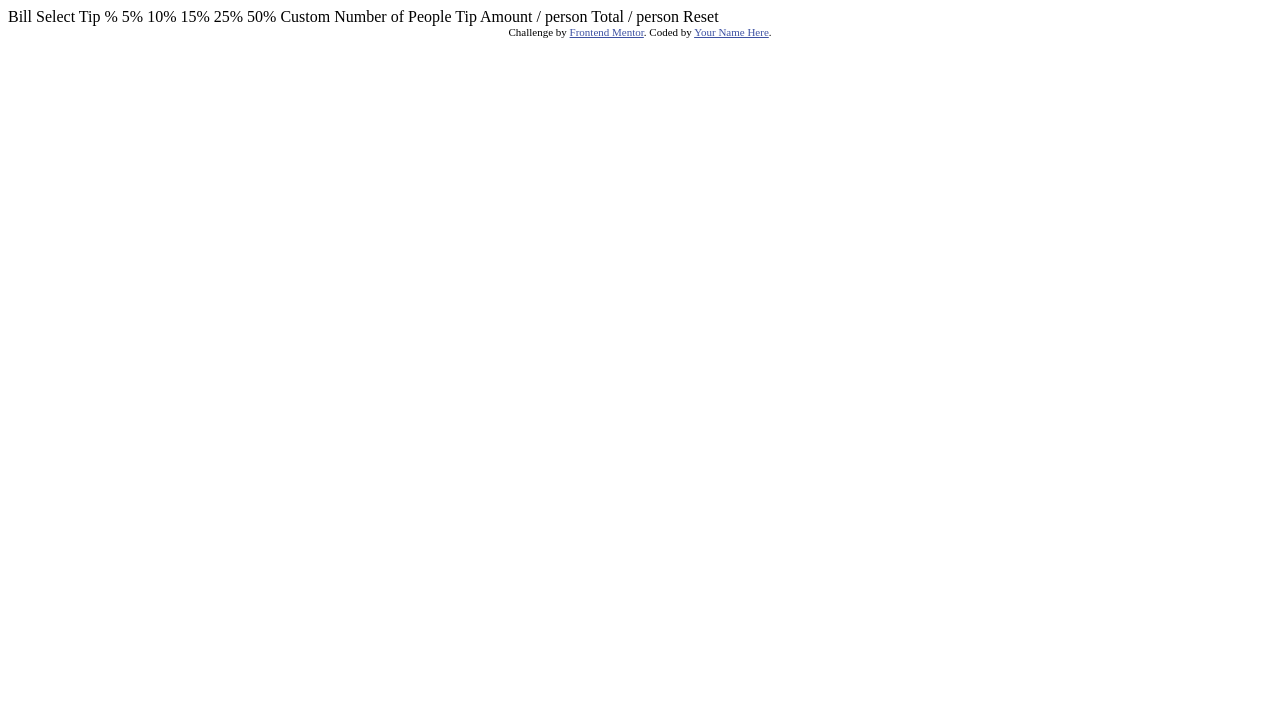
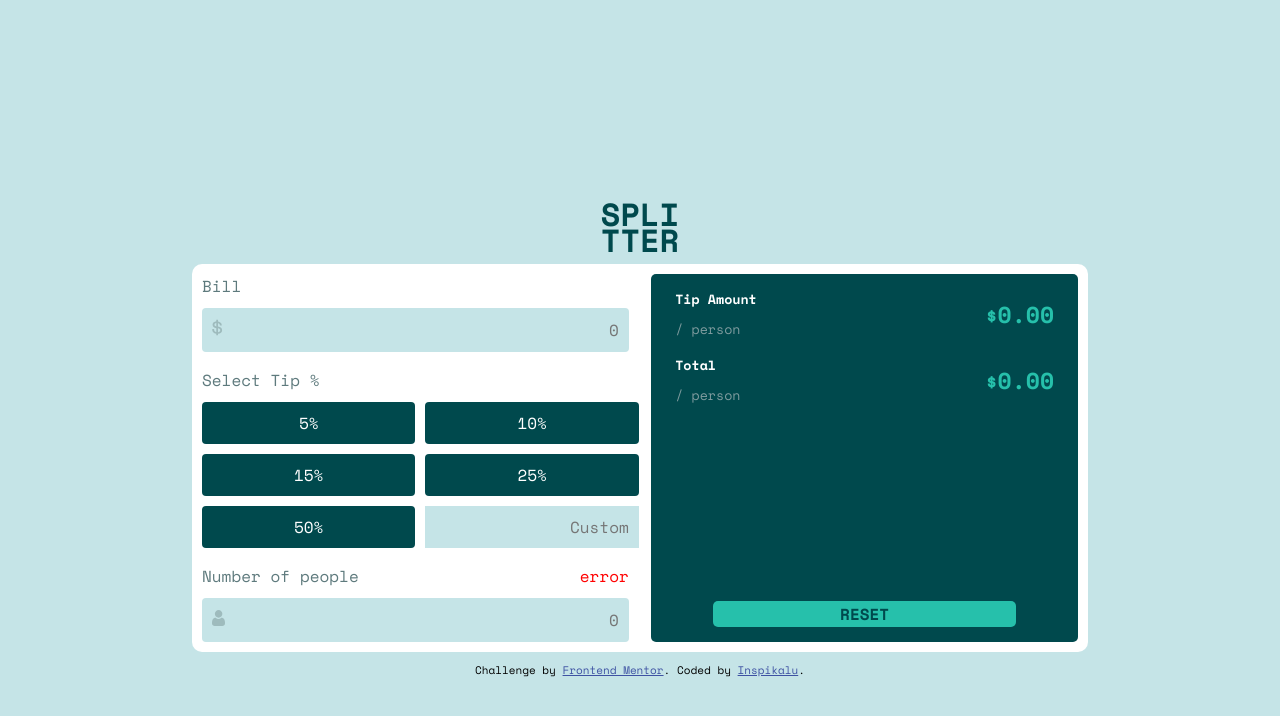
Before and after one commit to inspikalu/tipCalculator, a plain HTML site: page index.html in a window 1280 px wide. Drawn offline with nearby package versions, Linux system fonts and the light colour scheme.

Commit message:
finished with basic ui

```diff
--- a/index.html
+++ b/index.html
@@ -1,44 +1,90 @@
 <!DOCTYPE html>
 <html lang="en">
-<head>
-  <meta charset="UTF-8">
-  <meta name="viewport" content="width=device-width, initial-scale=1.0"> <!-- displays site properly based on user's device -->
+  <head>
+    <meta charset="UTF-8" />
+    <meta name="viewport" content="width=device-width, initial-scale=1.0" />
+    <!-- displays site properly based on user's device -->
 
-  <link rel="icon" type="image/png" sizes="32x32" href="./images/favicon-32x32.png">
+    <link
+      rel="icon"
+      type="image/png"
+      sizes="32x32"
+      href="./images/favicon-32x32.png"
+    />
+    <link rel="preconnect" href="https://fonts.googleapis.com" />
+    <link rel="preconnect" href="https://fonts.gstatic.com" crossorigin />
+    <link
+      href="https://fonts.googleapis.com/css2?family=Space+Mono:ital,wght@0,400;0,700;1,400;1,700&display=swap"
+      rel="stylesheet"
+    />
+    <link rel="stylesheet" href="./styles/main.css" />
 
-  <title>Frontend Mentor | Tip calculator app</title>
+    <title>Frontend Mentor | Tip calculator app</title>
+  </head>
+  <body>
+    <h1>SPLI<br />TTER</h1>
 
-  <!-- Feel free to remove these styles or customise in your own stylesheet 👍 -->
-  <style>
-    .attribution { font-size: 11px; text-align: center; }
-    .attribution a { color: hsl(228, 45%, 44%); }
-  </style>
-</head>
-<body>
+    <section class="card">
+      <section class="card__container-right">
+        <section class="bills">
+          <label for="bills"
+            >Bill <span class="error bills-error"></span
+          ></label>
+          <div class="billsDiv">
+            <span><img src="/images/icon-dollar.svg" alt="Dollar SVG" /></span>
+            <input type="text" id="bills" placeholder="0" />
+          </div>
+        </section>
 
-  Bill
+        <section class="selectTip">
+          <h2>Select Tip %</h2>
 
-  Select Tip %
-  5%
-  10%
-  15%
-  25%
-  50%
-  Custom
+          <button class='tipPercentButton' data-value="5">5%</button>
+          <button class='tipPercentButton' data-value="10">10%</button>
+          <button class='tipPercentButton' data-value="15">15%</button>
+          <button class='tipPercentButton' data-value="25">25%</button>
+          <button class='tipPercentButton' data-value="50">50%</button>
+          <input type="text" id="custom" placeholder="Custom" />
+        </section>
+        <section class="noOfPeopleContainer">
+          <label for="noOfPeople"
+            >Number of people
+            <span class="error noOfPeople-error">error</span></label
+          >
+          <div>
+            <span><img src="/images/icon-person.svg" alt="Person SVG" /></span>
+            <input type="text" id="noOfPeople" placeholder="0" />
+          </div>
+        </section>
+      </section>
 
-  Number of People
+      <section class="card__container-left">
+        <section class="tipAmount">
+          <h2>Tip Amount</h2>
+          <span>/ person</span>
+          <div>$<span class="amount">0.00</span></div>
+        </section>
 
-  Tip Amount
-  / person
+        <section class="total">
+          <h2>Total</h2>
+          <span>/ person</span>
+          <div>$<span class="total">0.00</span></div>
+        </section>
 
-  Total
-  / person
+        <button class="reset">RESET</button>
+      </section>
+    </section>
 
-  Reset
+    <section class="attribution">
+      Challenge by
+      <a
+        href="https://www.frontendmentor.io?ref=challenge"
+        target="_blank"
+        rel="noopener"
+        >Frontend Mentor</a
+      >. Coded by <a href="#">Inspikalu</a>.
+    </section>
 
-  <div class="attribution">
-    Challenge by <a href="https://www.frontendmentor.io?ref=challenge" target="_blank">Frontend Mentor</a>.
-    Coded by <a href="#">Your Name Here</a>.
-  </div>
-</body>
+    <script src="script.js"></script>
+  </body>
 </html>
--- /dev/null
+++ b/script.js
@@ -0,0 +1,37 @@
+// "use strict";
+
+const billsInput = document.querySelector("#bills");
+const billsDiv = document.querySelector(".billsDiv");
+const billsError = document.querySelector(".error.bills-error");
+
+const tipPercentButtons = document.querySelectorAll(".tipPercentButton");
+
+tipPercentButtons.forEach(function (item, index) {
+  item.addEventListener("click", () => {
+    console.log(item, index);
+    console.log(item.getAttribute("data-value"));
+  });
+});
+
+// billsInput.addEventListener("change", function (e) {
+//   console.log(e);
+// });
+billsError.style.fontSize = "smaller";
+billsInput.addEventListener("keyup", (e) => {
+  let value = e.target.value;
+  let convertedValue = Number(value);
+  console.log(typeof value, typeof convertedValue);
+  console.log(isNaN(convertedValue));
+
+  if (isNaN(convertedValue) || !typeof Number(value) === "number") {
+    console.log("Enter a valid number");
+    billsDiv.classList.add("divError");
+    billsError.innerHTML = "Enter a valid Number";
+    return "Not A Valid Number";
+  } else {
+    billsDiv.classList.remove("divError");
+    billsError.innerHTML = "";
+  }
+});
+
+// billsInput.
--- /dev/null
+++ b/styles/_config.scss
@@ -0,0 +1,47 @@
+$strong-cyan: hsl(172, 67%, 45%);
+$very-dark-cyan: hsl(183, 100%, 15%);
+$dark-grayish-cyan: hsl(186, 14%, 43%);
+$grayish-cyan: hsl(184, 14%, 56%);
+$light-grayish-cyan: hsl(185, 41%, 84%);
+$very-light-grayish-cyan: hsl(189, 41%, 97%);
+$white: hsl(0, 0%, 100%);
+* {
+  padding: 0;
+  margin: 0;
+  // font-family: "Space Mono", sans-serif;
+  font-family: "Space Mono", sans-serif !important;
+  box-sizing: border-box;
+}
+body {
+  width: 100%;
+  height: clamp(100vh, 110vh, 900px);
+  display: flex;
+  flex-direction: column;
+  justify-content: center;
+  align-items: center;
+  gap: 10px;
+  font-family: "Space Mono", sans-serif !important;
+  background-color: $light-grayish-cyan;
+}
+.attribution {
+  font-size: 11px;
+  text-align: center;
+}
+.attribution a {
+  color: hsl(228, 45%, 44%);
+}
+button {
+  cursor: pointer;
+}
+
+@mixin media-sm {
+  @media (min-width: 600px) {
+    @content;
+  }
+}
+
+@mixin media-md {
+  @media (min-width: 700px) {
+    @content;
+  }
+}
--- /dev/null
+++ b/styles/main.scss
@@ -0,0 +1,174 @@
+@import "config";
+
+%colored-input {
+  background: transparent;
+  font: inherit;
+  border: 0px solid transparent;
+  text-align: right;
+  background-color: $light-grayish-cyan;
+}
+
+h1 {
+  text-align: center;
+  color: $very-dark-cyan;
+  line-height: 0.8;
+}
+label {
+  display: flex;
+  width: 100%;
+  justify-content: space-between;
+
+  .error {
+    color: red !important;
+  }
+}
+.card {
+  width: 95%;
+  display: grid;
+  grid-template-columns: 1fr;
+  gap: 1.4rem;
+  background-color: $white;
+  padding: 1rem;
+  border-radius: 10px;
+}
+.card__container-left {
+  background-color: $very-dark-cyan;
+  display: flex;
+  flex-direction: column;
+  justify-content: center;
+  align-items: center;
+  min-height: 10rem;
+  padding: 15px 1.5rem;
+  gap: 1rem;
+  border-radius: 5px;
+
+  button {
+    margin-block-start: auto;
+    font: inherit;
+    min-width: 80%;
+    background-color: $strong-cyan;
+    color: $very-dark-cyan;
+    text-transform: capitalize !important;
+    border: 1px solid transparent;
+    border-radius: 5px;
+    font-weight: bold;
+  }
+  section {
+    width: 100%;
+    display: grid;
+    grid-template-columns: repeat(2, 1fr);
+    grid-template-areas: "header amount" "details amount";
+    align-items: center;
+    gap: 10px;
+    justify-content: start;
+    h2 {
+      grid-area: header;
+      font-size: smaller;
+      color: $white;
+    }
+    & > span {
+      grid-area: details;
+      color: $grayish-cyan;
+      font-size: smaller;
+    }
+    & > div {
+      grid-area: amount;
+      justify-self: end;
+      font-size: larger;
+      font-weight: 600;
+      color: $strong-cyan;
+      span {
+        font-size: larger;
+      }
+    }
+  }
+}
+
+.card__container-right {
+  width: 100%;
+  label,
+  h2 {
+    color: $dark-grayish-cyan;
+    font-weight: 500;
+    font-size: 1rem;
+  }
+  section.bills {
+    display: flex;
+    flex-direction: column;
+    gap: 10px;
+
+    div {
+      background-color: $light-grayish-cyan;
+      display: flex;
+      align-items: center;
+      justify-content: space-between;
+      padding: 10px;
+      border-radius: 4px;
+
+      &:focus,
+      &:focus-visible,
+      input:focus & {
+        outline: 2px solid $light-grayish-cyan;
+      }
+
+      input {
+        @extend %colored-input;
+        background-color: none;
+
+        &:focus {
+          outline: none;
+        }
+      }
+    }
+  }
+
+  section.selectTip {
+    display: grid;
+    grid-template-columns: 50% 50%;
+    margin-block: 1rem;
+    gap: 10px;
+
+    h2 {
+      grid-column-start: 1;
+      grid-column-end: -1;
+    }
+    button {
+      background-color: $very-dark-cyan;
+      font: inherit;
+      padding: 8px;
+      color: white;
+      border: 1px solid transparent;
+      border-radius: 4px;
+      cursor: pointer;
+
+      &:hover {
+        background-color: $strong-cyan;
+      }
+    }
+
+    input {
+      @extend %colored-input;
+      padding-inline: 10px;
+      text-indent: 10px;
+      box-sizing: border-box;
+    }
+  }
+
+  section.noOfPeopleContainer {
+    @extend section.bills;
+  }
+}
+
+@include media-sm {
+  .card {
+    width: 60%;
+  }
+}
+
+@include media-md {
+  .card {
+    width: 70%;
+    grid-template-columns: 1fr 1fr !important;
+    padding: 10px;
+  }
+}
```
Also changed, not shown: styles/main.css (added), 1 other file.
